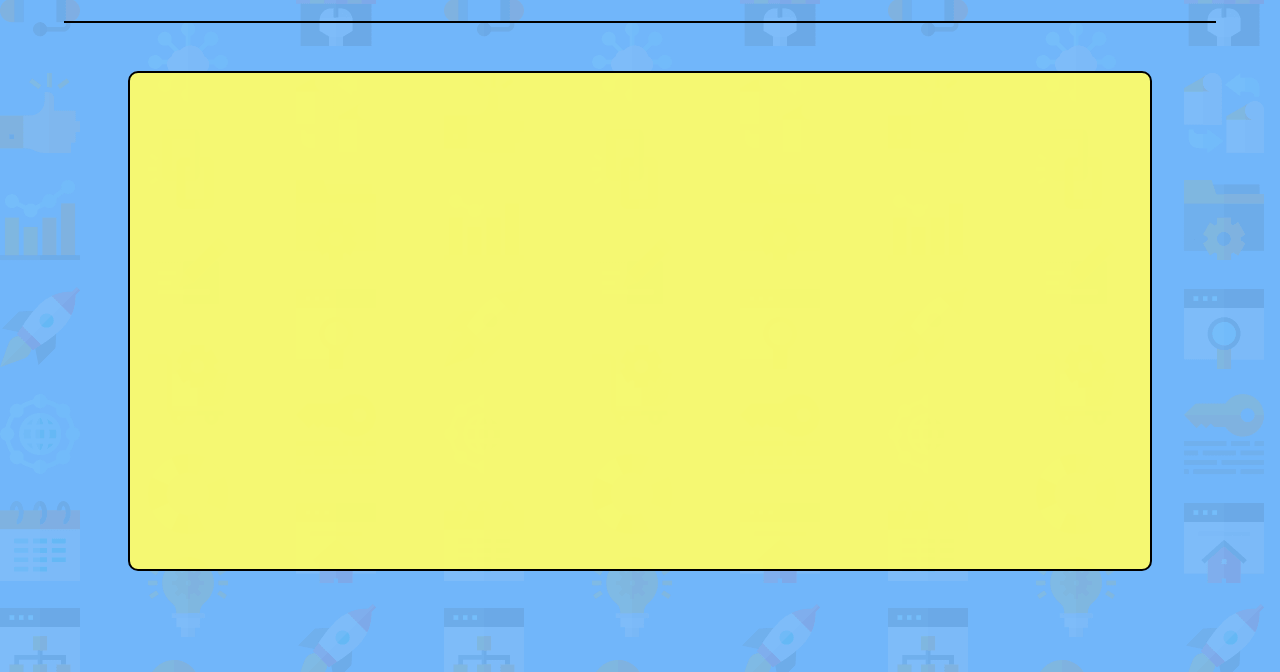
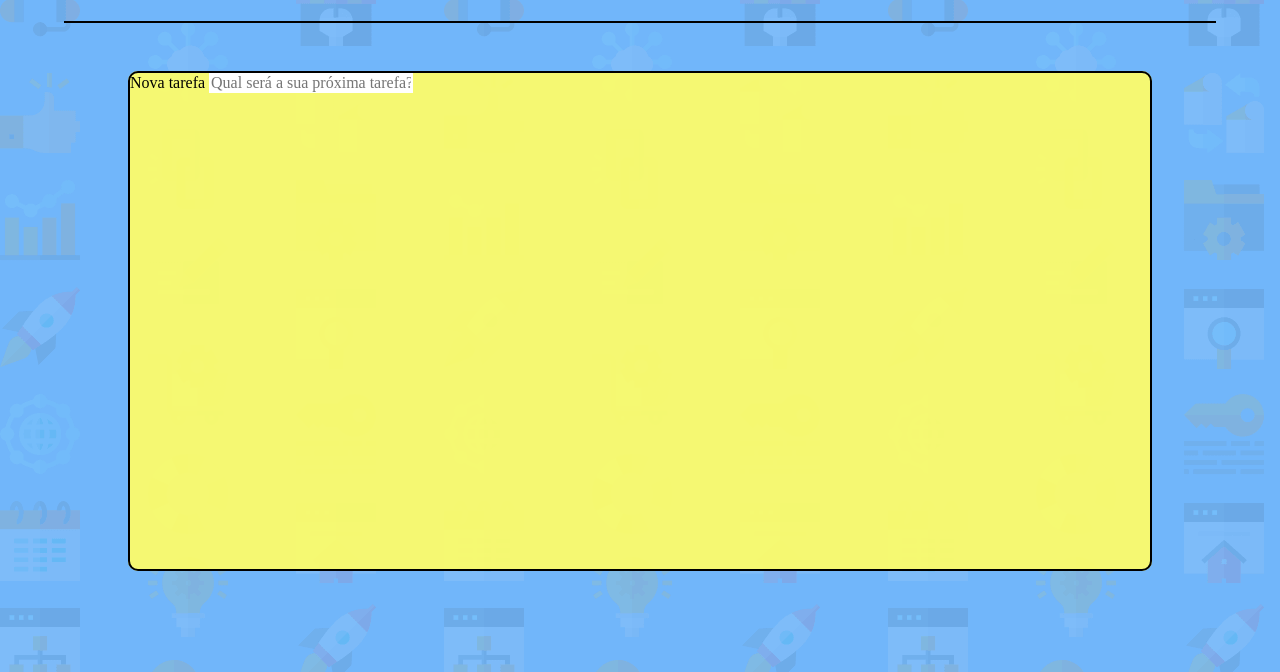
Before and after one commit to Iurygon/My_To_Do_List, a plain HTML site: page index.html in a window 1280 px wide. Shown: the part 128-800 px from the top of the page. Drawn offline with Linux system fonts and the light colour scheme.

Commit message:
Adição do formulário de adição de tarefas

```diff
--- a/index.html
+++ b/index.html
@@ -29,10 +29,12 @@
 
     <main class="container__principal">
 
-        <div class="bloco__notas">
+        <fieldset class="bloco__notas">
 
+                <label for='id__tarefa'>Nova tarefa</label>
+                <input type="text" id="id__tarefa" placeholder="Qual será a sua próxima tarefa?">
 
-        </div>
+            </fieldset>
 
     </main>
 
```
